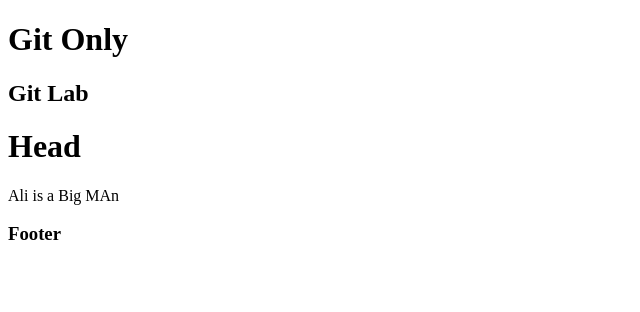
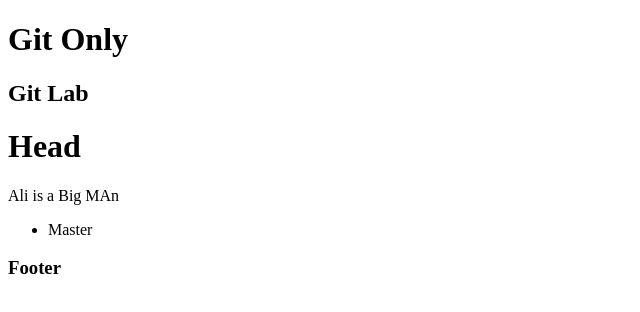
Before and after one commit to rezanikafarin700/project, a plain HTML site: page index.html in a window 1280 px wide. Shown: the whole page, without its empty margins (0-640 px from the left). Drawn offline with Linux system fonts and the light colour scheme.

```diff
--- a/index.html
+++ b/index.html
@@ -16,6 +16,13 @@
 <h1>Head</h1>
 <p>Ali is a Big MAn</p>
 
+<ul>
+    <li>
+        Master
+    </li>
+</ul>
+
+
 <h3>Footer</h3>
 
 
```
